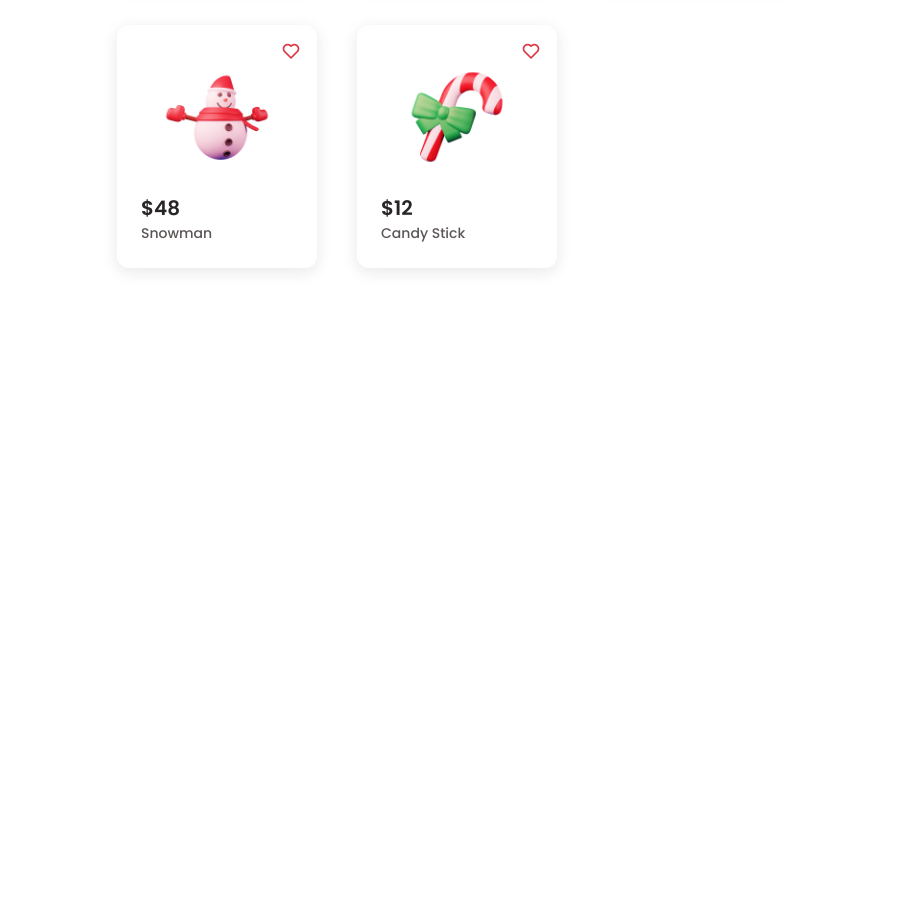
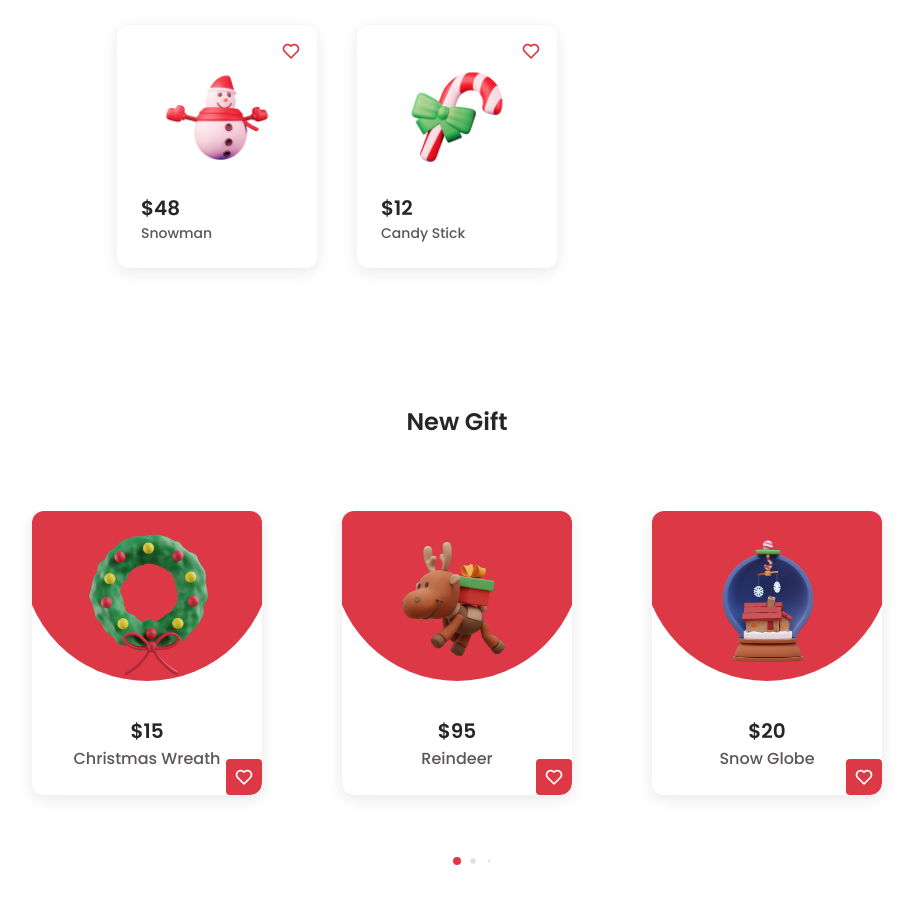
Before and after one commit to triabagus/christmas, a plain HTML site: page index.html in a window 1280 px wide. Shown: the part 2085-2992 px from the top of the page, without its empty margins (183-1096 px from the left). Before the commit the page ends 2385 px from the top, so only its background shows below. Drawn offline with nearby package versions, Linux system fonts and the light colour scheme.

Commit message:
New Section

```diff
--- a/index.html
+++ b/index.html
@@ -168,6 +168,67 @@
                 </article>
             </div>
         </section>
+
+        <!-- New -->
+        <section class="new section container" id="new">
+            <h2 class="section__title">New Gift</h2>
+
+            <div class="new__container">
+                <div class="swiper new-swiper">
+                    <div class="swiper-wrapper">
+                        <article class="new__card swiper-slide">
+                            <div class="new__overlay"></div>
+
+                            <img src="assets/img/new1.png" alt="New image" class="new__img">
+                            <h3 class="new__price">$95</h3>
+                            <span class="new__title">Reindeer</span>
+
+                            <button class="button new__button">
+                                <i class="bx bx-heart new__icon"></i>
+                            </button>
+                        </article>
+
+                        <article class="new__card swiper-slide">
+                            <div class="new__overlay"></div>
+
+                            <img src="assets/img/new2.png" alt="New image" class="new__img">
+                            <h3 class="new__price">$20</h3>
+                            <span class="new__title">Snow Globe</span>
+
+                            <button class="button new__button">
+                                <i class="bx bx-heart new__icon"></i>
+                            </button>
+                        </article>
+
+                        <article class="new__card swiper-slide">
+                            <div class="new__overlay"></div>
+
+                            <img src="assets/img/new3.png" alt="New image" class="new__img">
+                            <h3 class="new__price">$75</h3>
+                            <span class="new__title">Sledge</span>
+
+                            <button class="button new__button">
+                                <i class="bx bx-heart new__icon"></i>
+                            </button>
+                        </article>
+
+                        <article class="new__card swiper-slide">
+                            <div class="new__overlay"></div>
+
+                            <img src="assets/img/new4.png" alt="New image" class="new__img">
+                            <h3 class="new__price">$15</h3>
+                            <span class="new__title">Christmas Wreath</span>
+
+                            <button class="button new__button">
+                                <i class="bx bx-heart new__icon"></i>
+                            </button>
+                        </article>
+                    </div>
+
+                    <div class="swiper-pagination"></div>
+                </div>
+            </div>
+        </section>
     </main>
 
     <!--=============== SCROLL UP ===============-->
```
